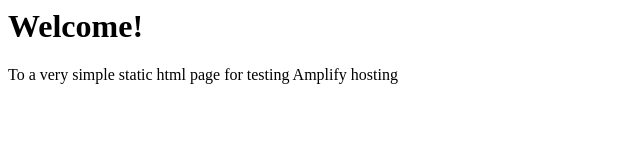
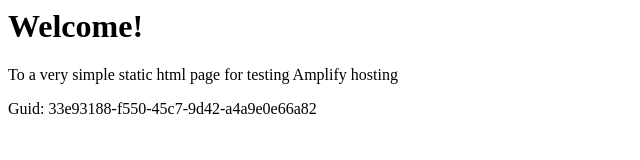
Before and after one commit to aws-aemilia-gru/Github-PR-Commit-Integration-Test-DoNotTouch-GitHubAutoBuildCanaryTest-v1-preprod-sa-east-1, a website: page src/index.html in a window 1280 px wide. Shown: the whole page, without its empty margins (0-640 px from the left). Drawn offline with Linux system fonts and the light colour scheme.

Commit message:
commit from integ tests

```diff
--- a/src/index.html
+++ b/src/index.html
@@ -1,3 +1,5 @@
+
+
 <html lang="en">
 
 <head>
@@ -10,6 +12,6 @@
 <body>
     <h1>Welcome!</h1>
     <p>To a very simple static html page for testing Amplify hosting</p>
-</body>
+    <p>Guid: 33e93188-f550-45c7-9d42-a4a9e0e66a82</p></body>
 
 </html>
```
